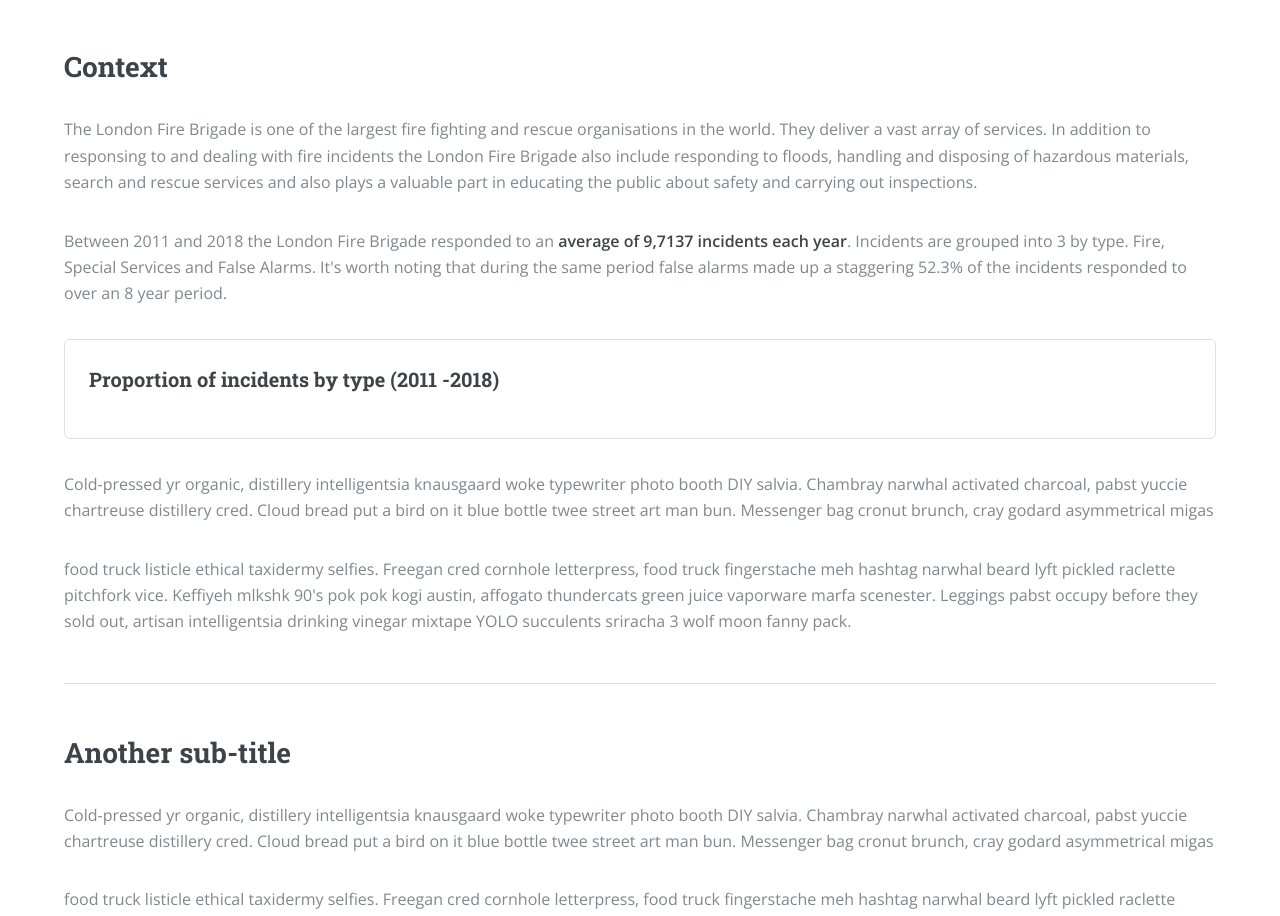
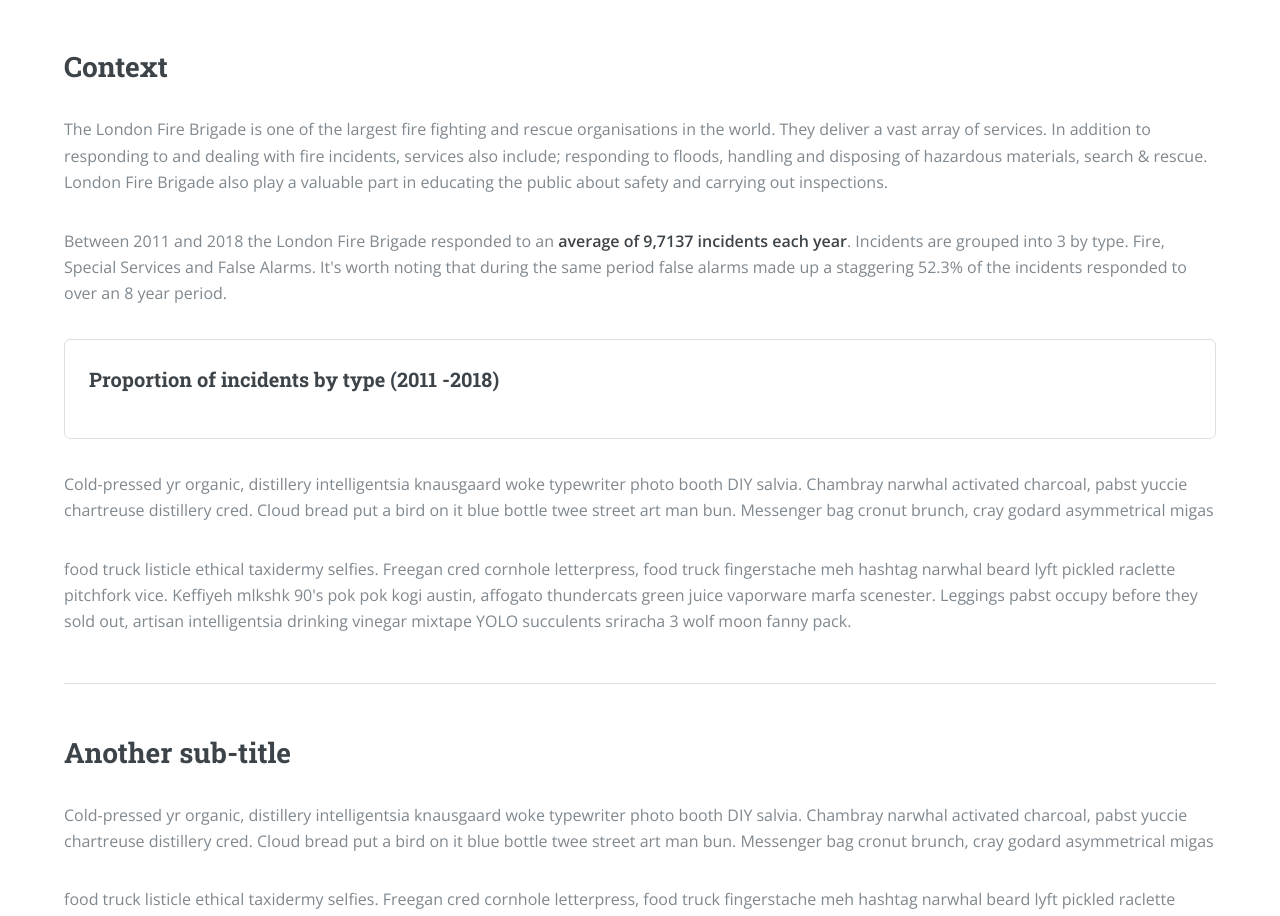
Before and after one commit to d1sc0/odi_assignment3, a plain HTML site: page index.html in a window 1280 px wide. Shown: the part 790-1706 px from the top of the page. Drawn offline with nearby package versions, Linux system fonts and the light colour scheme.

Commit message:
updated content

```diff
--- a/index.html
+++ b/index.html
@@ -42,8 +42,8 @@
 									<span class="image main"><img src="images/station-header.jpg" alt="photo of fire station doors with cyclist passing" /></span>
 
 									<h2>Context</h2>
-									<p>The London Fire Brigade is one of the largest fire fighting and rescue organisations in the world. They deliver a vast array of services. In addition to responsing to and dealing with fire incidents the London Fire Brigade
-									also include responding to floods, handling and disposing of hazardous materials, search and rescue services and also plays a valuable part in educating the public about safety and carrying out inspections.
+									<p>The London Fire Brigade is one of the largest fire fighting and rescue organisations in the world. They deliver a vast array of services. In addition to responding to and dealing with fire incidents, services
+									also include; responding to floods, handling and disposing of hazardous materials, search & rescue. London Fire Brigade also play a valuable part in educating the public about safety and carrying out inspections.
 
 									<p>Between 2011 and 2018 the London Fire Brigade responded to an <strong>average of 9,7137 incidents each year</strong>.
 									Incidents are grouped into 3 by type. Fire, Special Services and False Alarms. It's worth noting that during the same period false alarms made up a staggering 52.3% of the incidents responded to over an 8 year period.</p>
```
